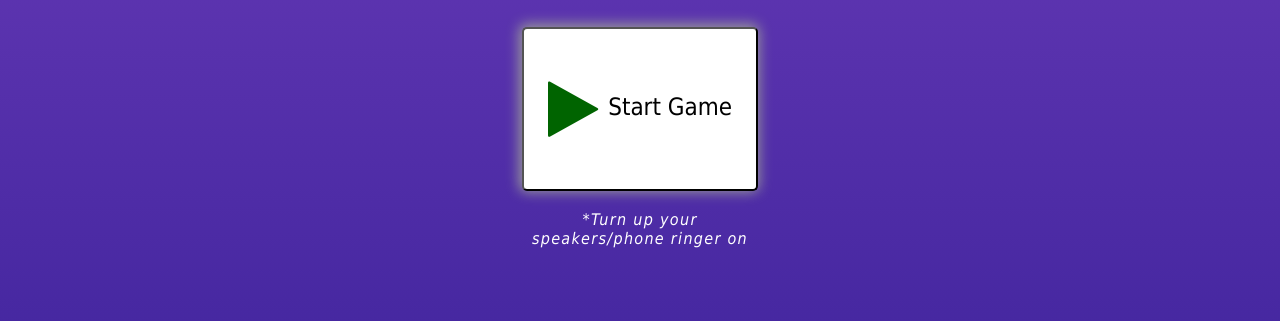
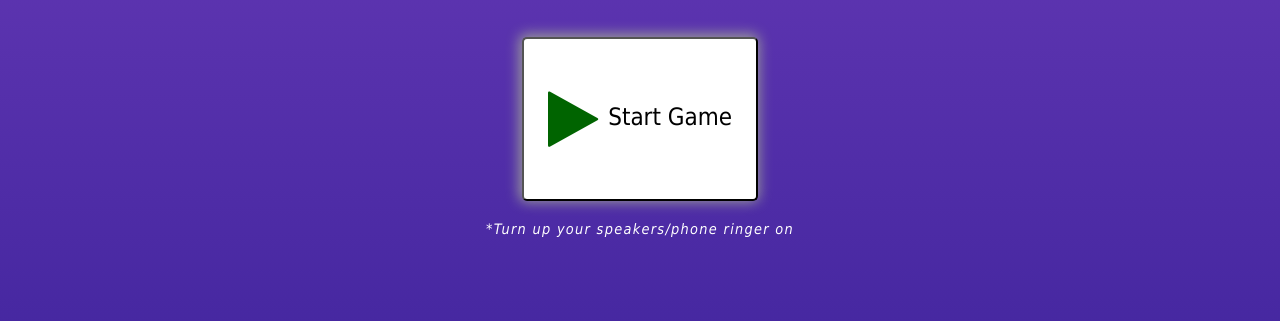
Before and after one commit to greggfine/jazz-guitar-game-2, a website: page index.html in a window 1280 px wide. Shown: the part 207-528 px from the top of the page. Drawn offline with nearby package versions, Linux system fonts and the light colour scheme.

Commit message:
updated speaker notification

```diff
--- a/index.html
+++ b/index.html
@@ -26,7 +26,7 @@
             <button class="start-game-btn">
                 <i class="fa fa-play" aria-hidden="true"></i> <span>Start Game</span>
             </button>
-            <span style="letter-spacing: 1.3px; transform: translateY(20px); max-width: 245px; font-size: 1.0rem;"><em>*Turn up your speakers/phone ringer on</em></span>
+            <span style="letter-spacing: 1.3px; transform: translateY(20px); max-width: 355px; font-size: 0.9rem;"><em>*Turn up your speakers/phone ringer on</em></span>
         </div>
 
         <div class="play-game">
```
Also changed, not shown: dist/index.html.
